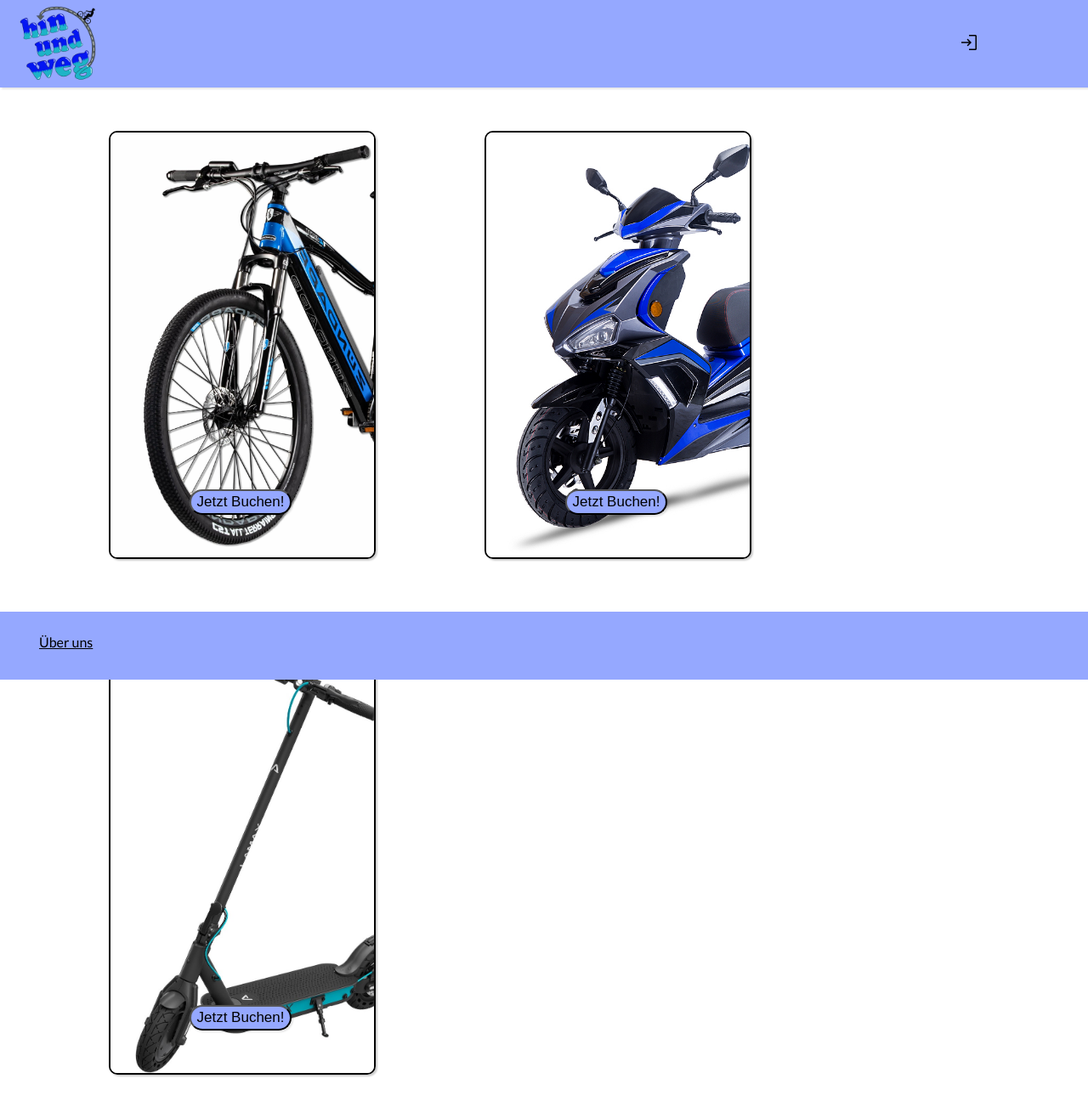
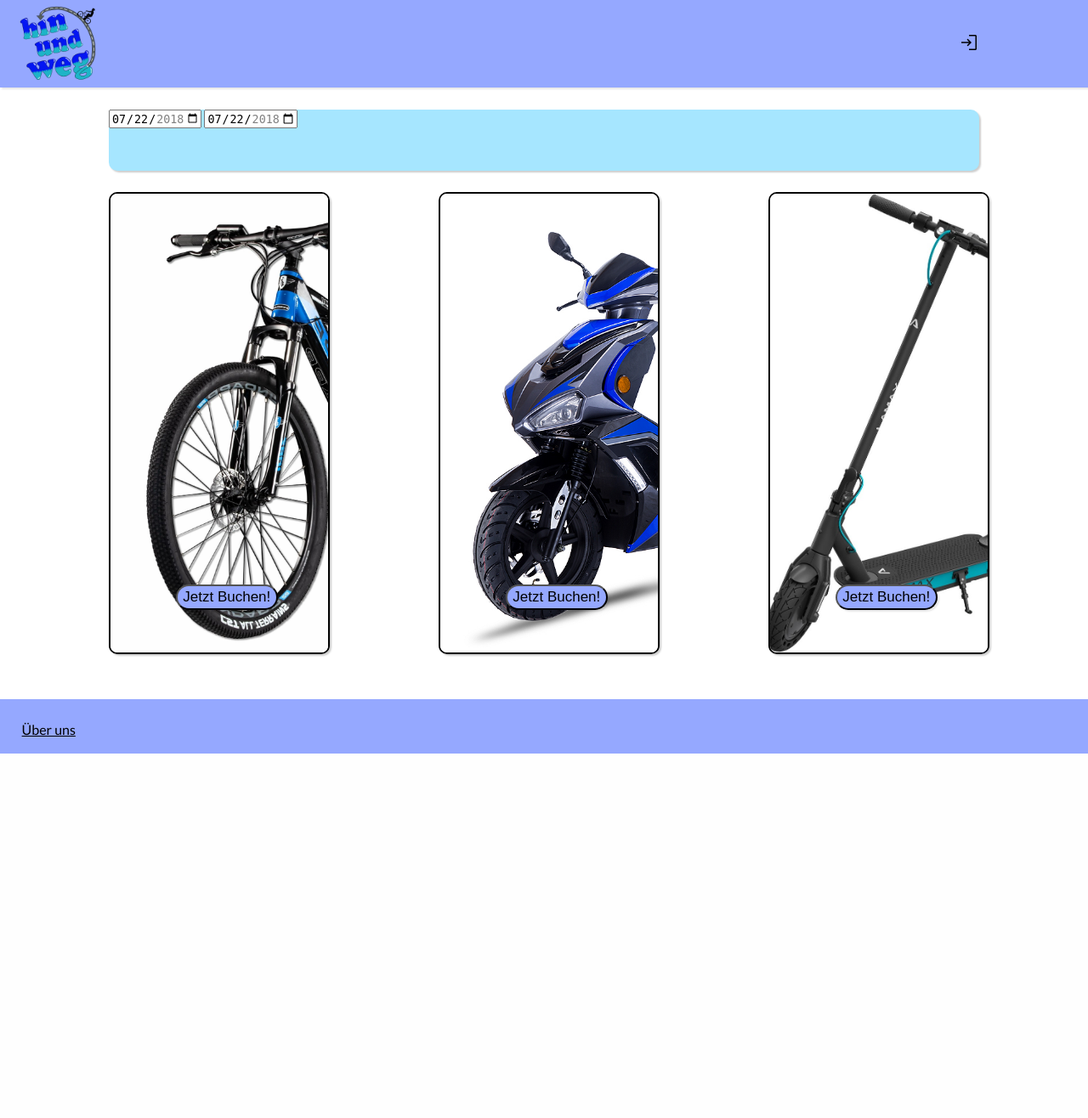
Before and after one commit to TimS21/HinUndWeg, a Django app: page / in a window 1280 px wide. Shown: the whole page at 85% size. After the commit the page ends 887 px from the top, so only its background shows below. Run offline with Django 4.2, Linux system fonts and the light colour scheme.

Commit message:
Neue Positionen

```diff
--- a/main/templates/landingpage.html
+++ b/main/templates/landingpage.html
@@ -17,8 +17,10 @@
             font-family: 'Lato', sans-serif;
             background-size: cover;
             height: 100%;
+            width: 100%;
             background-attachment: fixed;
             margin: 0;
+            position: absolute;
         }
 
         .font {
@@ -33,6 +35,7 @@
             box-shadow: 2px 2px 2px rgba(0,0,0,0.1);
             display: flex;
             padding-left: 20px;
+            position: relative;
         }
 
         button {
@@ -55,36 +58,36 @@
         }
 
         #middle {
-            background-color: rgb(216, 216, 216);
-            height: 70%;
-
+            height: 90%;
+            overflow: hidden;
+            justify-content: center;
+            position: relative;
         }
 
         footer {
             background-color: rgb(149, 168, 255);
-            height: 10%;
+            height: 5vw;
             bottom: 0;
-            position: fixed;
-            width: 100vw;
-            padding-left: 20px;
+            width: 100%;
+            position: relative;
         }
 
         #middle-top {
-            height: 20%;
-
-        }
-
-        #middle-bottom {
-            height: 80%;
-
+            margin: 2%;
+            margin-left: 10%;
+            background-color: rgba(166, 230, 255);
+            border-radius: 10px;
+            box-shadow: 2px 2px 2px rgba(0,0,0,0.2);
+            height: 10%;
+            width: 80%;
+            position: relative;
         }
 
         #middle-bottom-right {
             box-shadow: 2px 2px 2px rgba(0,0,0,0.2);
             float: left;
-            height: 500px;
-            width: 310px;
-            margin-top: 4%;
+            height: 75%;
+            width: 20%;
             margin-left: 10%;
             margin-bottom: 4%;
             overflow: hidden;
@@ -100,10 +103,9 @@
         #middle-bottom-centre {
             box-shadow: 2px 2px 2px rgba(0,0,0,0.2);
             float: left;
-            width: 310px;
-            height: 500px;
+            height: 75%;
+            width: 20%;
             overflow: hidden;
-            margin-top: 4%;
             margin-left: 10%;
             margin-bottom: 4%;
             display: flex;
@@ -116,10 +118,9 @@
         #middle-bottom-left {
             box-shadow: 2px 2px 2px rgba(0,0,0,0.2);
             float: left;
-            width: 310px;
-            height: 500px;
+            height: 75%;
+            width: 20%;
             overflow: hidden;
-            margin-top: 4%;
             margin-left: 10%;
             margin-bottom: 4%;
             display: flex;
@@ -164,10 +165,15 @@
     <div id="middle">
 
         <div id="middle-top">
+            <input type="date" id="start" name="trip-start"
+            value="2018-07-22"
+            min="2018-01-01" max="2018-12-31">
 
+            <input type="date" id="start" name="trip-start"
+            value="2018-07-22"
+            min="2018-01-01" max="2018-12-31">
         </div>
 
-        <div id="middle-bottom">
             <div id="middle-bottom-left">
                 <img src="{% static 'images/e-Bike.jpg'%}">
                 <form method="get" action="http://127.0.0.1:8000/detailpage/">
@@ -187,8 +193,6 @@
                 </form>
             </div>
 
-        </div>
-
     </div>
 
     <footer>
```
